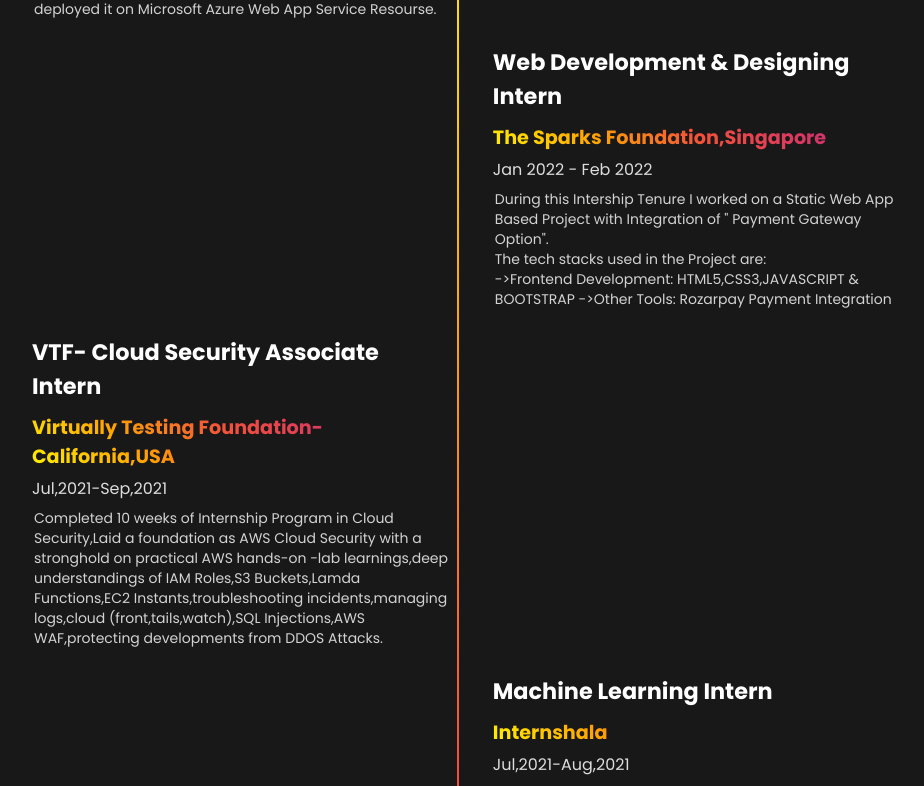
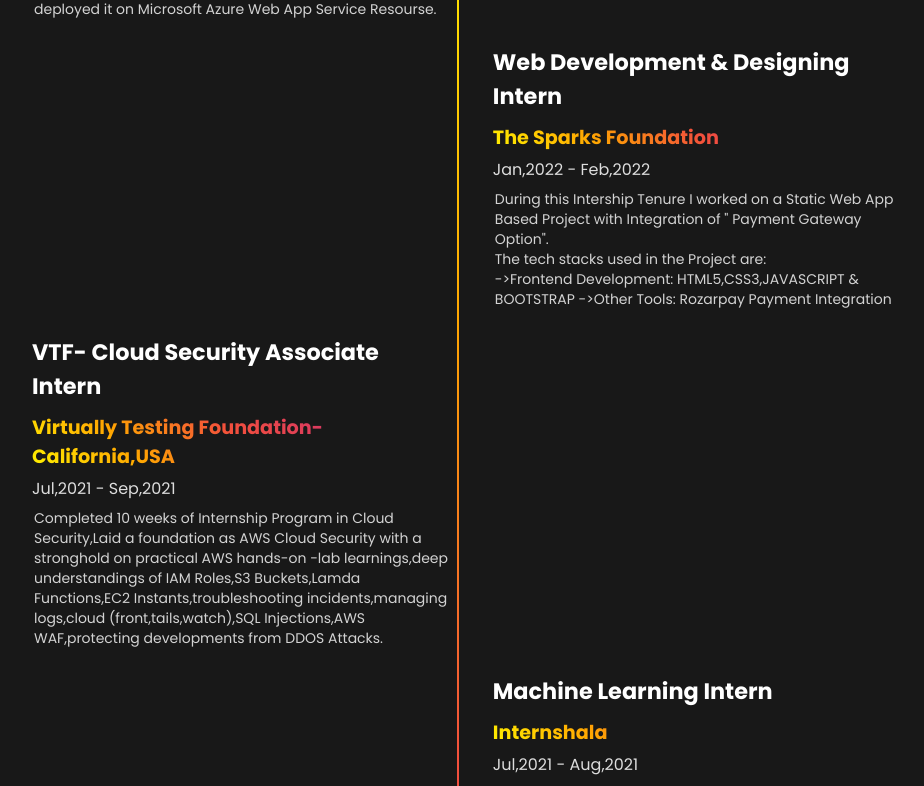
Before and after one commit to Aabidtantry22/Portfolio_website, a plain HTML site: page index.html in a window 1280 px wide. Shown: the part 2746-3532 px from the top of the page, without its empty margins (183-1107 px from the left). Drawn offline with nearby package versions, Linux system fonts and the light colour scheme.

Commit message:
project updated

```diff
--- a/index.html
+++ b/index.html
@@ -322,7 +322,7 @@
                             <div class="timeline-container">
                                 <h3 class="experience-designation m0 m-blue">Microsoft Future Read Talent Intern </h3>
                                 <h4 class="experience-company-name">Microsoft,India </h4>
-                                <h5 class="experience-duration m0">Sep,2021-Feb,2022 </h5>
+                                <h5 class="experience-duration m0">Sep,2021 - Feb,2022 </h5>
 
                                 <p class="experience-description text-align-justify">During the internship tenure I've got insights about various Microsoft Azure Services and  their practical implementation on  Real problem solvings.
                                     The various Microsoft azure services i worked on were Azure's Administrator,Azure Developer Fundamentals,Azure Security Technologies ,Azure AI Fundamentals,Azure AI Engineer Associate, Azure Data Analysis and GitHub.
@@ -334,8 +334,8 @@
                         <div class="timeline-box left">
                             <div class="timeline-container">
                                 <h3 class="experience-designation  m0 m-blue">Web Development & Designing Intern</h3>
-                                <h4 class="experience-company-name">The Sparks Foundation,Singapore</h4>
-                                <h5 class="experience-duration m0">Jan 2022 - Feb 2022 </h5>
+                                <h4 class="experience-company-name">The Sparks Foundation</h4>
+                                <h5 class="experience-duration m0">Jan,2022 - Feb,2022 </h5>
 
                                 <p class="experience-description text-align-justify">During this Intership Tenure I worked on a Static Web App Based Project with Integration of " Payment Gateway Option".<br>
                                     The tech stacks used in the Project are:<br>
@@ -349,7 +349,7 @@
                     <div class="timeline-container">
                         <h3 class="experience-designation  m0 m-blue"> VTF- Cloud Security Associate Intern</h3>
                         <h4 class="experience-company-name"> Virtually Testing Foundation-California,USA </h4>
-                        <h5 class="experience-duration m0"> Jul,2021-Sep,2021 </h5>
+                        <h5 class="experience-duration m0"> Jul,2021 - Sep,2021 </h5>
 
                         <p class="experience-description text-align-justify">Completed 10 weeks of Internship Program in Cloud Security,Laid a foundation as AWS Cloud Security with a stronghold on practical AWS hands-on -lab learnings,deep understandings of IAM Roles,S3 Buckets,Lamda Functions,EC2 Instants,troubleshooting incidents,managing logs,cloud (front,tails,watch),SQL Injections,AWS WAF,protecting developments from DDOS Attacks.
                         </p>
@@ -361,7 +361,7 @@
                         <div class="timeline-container">
                             <h3 class="experience-designation m0 m-blue">Machine Learning Intern </h3>
                             <h4 class="experience-company-name">Internshala</h4>
-                            <h5 class="experience-duration m0"> Jul,2021-Aug,2021 </h5>
+                            <h5 class="experience-duration m0"> Jul,2021 - Aug,2021 </h5>
 
                             <p class="experience-description text-align-justify">Completed a six weeks online certified internship training on Machine Learning. The training consisted of Introduction to Machine Learning, Data, Introduction to Python, Data Exploration and Pre-processing, Linear Regression, Introduction to Dimensionality Reduction, Logistic Regression, Decision Tree, Ensemble Models and Clustering (Unsupervised Learning) and worked on few of the projects in ML.</p>
                         </div>
@@ -372,7 +372,7 @@
                     <div class="timeline-container">
                         <h3 class="experience-designation m0 m-blue">Fullstack Web Development Intern </h3>
                         <h4 class="experience-company-name"> MTA INDIA</h4>
-                        <h5 class="experience-duration m0"> Feb,2021-Mar,2021 </h5>
+                        <h5 class="experience-duration m0"> Feb,2021 - Mar,2021 </h5>
 
                         <p class="experience-description text-align-justify">Worked on  Web Portal Project for College Management System,the technologies used in the project were  C# , ASP.NET, Html,CSS,ADO.NET,MS-SQL</p>
                     </div>
@@ -382,7 +382,7 @@
                     <div class="timeline-container">
                         <h3 class="experience-designation  m0 m-blue"> VTF- Cyber Security Specialist Intern</h3>
                         <h4 class="experience-company-name"> Virtually Testing Foundation-California,USA </h4>
-                        <h5 class="experience-duration m0"> Jan,2021-Mar,2021 </h5>
+                        <h5 class="experience-duration m0"> Jan,2021 - Mar,2021 </h5>
 
                         <p class="experience-description text-align-justify">In this 10 weeks of Internship Program in Cyber Security i researched about Hands-on learnings of VMware Software Defined Data Center(ESXi, vCenter, DRS, Virtual Machines)
                             Hands-on learning of Virtual Storage Area Network(vSAN)
@@ -395,7 +395,7 @@
                     <div class="timeline-container">
                         <h3 class="experience-designation  m0 m-blue">Artificial Intelligence Intern</h3>
                         <h4 class="experience-company-name"> Pantech ProLabs India Pvt Ltd. </h4>
-                        <h5 class="experience-duration m0"> Oct,2020-Nov,2020 </h5>
+                        <h5 class="experience-duration m0"> Oct,2020 - Nov,2020 </h5>
                         <p class="experience-description text-align-justify">In this 30 days duration of internship,Worked & deployed Multiple Projects on Computer Vision,Machine Learning ,Deep Learning, Natural Language Processing ,AI using Cloud & Hardware
                         </p>
                     </div>
```
